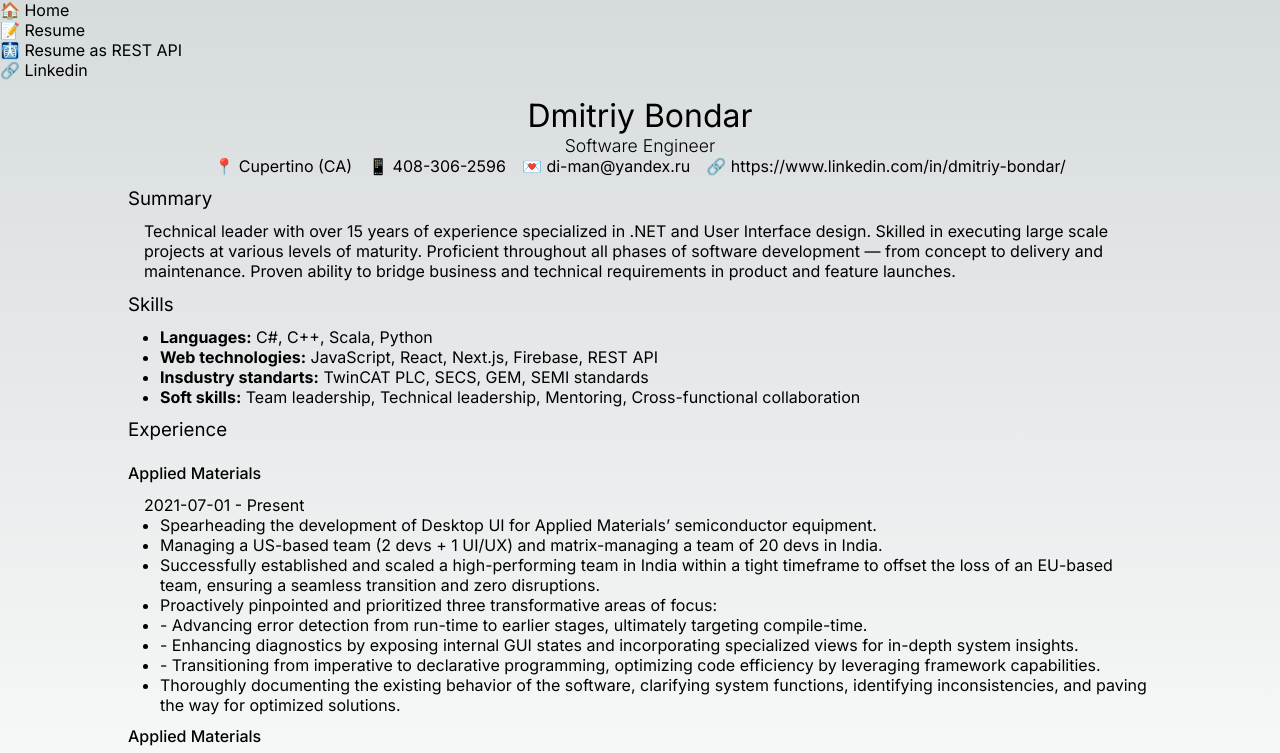
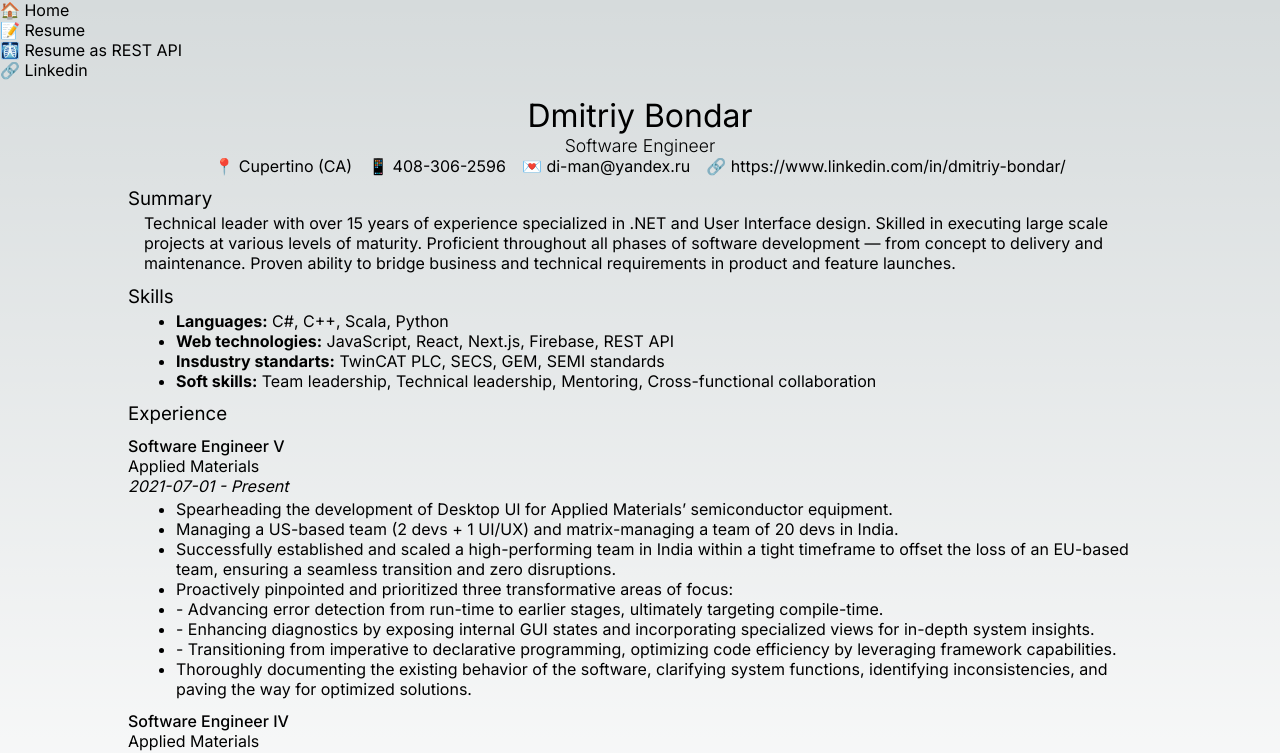
Before and after one commit to Chiocciola/resume-api, a Next.js app: page /resume in a window 1280 px wide. Shown: the top 753 px of the page. Built offline with nearby package versions, Linux system fonts and the light colour scheme.

Commit message:
Incremental update

```diff
--- a/app/api/resume/experience/route.ts
+++ b/app/api/resume/experience/route.ts
@@ -33,9 +33,8 @@
         ]
     };
 
-
     const data = {
-        section: "Experience",
+        title: "Experience",
         content: [softwareEngineerV, softwareEngineerIV]
     };
 
--- a/app/api/resume/skills/route.ts
+++ b/app/api/resume/skills/route.ts
@@ -1,7 +1,7 @@
 export async function GET() {
 
 	const data = {
-		section: "Skills",
+		title: "Skills",
 		content: [
 		{kind: "Languages", skills: ["C#", "C++", "Scala", "Python"]},
 		{kind: "Web technologies", skills: ["JavaScript", "React", "Next.js", "Firebase", "REST API"]},
--- a/app/api/resume/summary/route.ts
+++ b/app/api/resume/summary/route.ts
@@ -1,7 +1,7 @@
 export async function GET() {
 
 	const data = {
-		section: "Summary",
+		title: "Summary",
 		content: "Technical leader with over 15 years of experience specialized in .NET and User Interface design. Skilled in executing large scale projects at various levels of maturity. Proficient throughout all phases of software development — from concept to delivery and maintenance. Proven ability to bridge business and technical requirements in product and feature launches.",
 	};
 
--- a/app/page.module.css
+++ b/app/page.module.css
@@ -23,16 +23,17 @@
 .main h3 {
   font-weight: 400;
   margin-top: 0.7rem;
-  margin-bottom: 0.7rem;
+  margin-bottom: 0rem;
 }
 
 .main h4 {
   font-weight: 500;
   margin-top: 0.7rem;
-  margin-bottom: 0.7rem;
+  margin-bottom: 0rem;
 }
 
 .main p {
+  margin-top: 0.2rem;
   margin-left: 1rem;
 }
 
--- a/app/resume/page.jsx
+++ b/app/resume/page.jsx
@@ -9,11 +9,27 @@
     const resume = await fetch('/api/resume').then(r => r.json());
 
     const urls = resume.sections;
+    const loading =
+        urls.map(async url => {
+            const r = await fetch(url);
+            return await r.json();
+        });
 
-    const loading = urls.map(url => fetch(url).then(r => r.json()));
-    const sections = await Promise.all(loading);
+    const sections = [];
 
-    resume.sections = Object.fromEntries(sections.map(s => [s.section,  s.content]));
+    for  (const section of loading)
+    {
+        try
+        {
+            sections.push(await section);
+        }
+        catch (e)
+        {
+            console.error(e);
+        }
+    }
+
+    resume.sections = Object.fromEntries(sections.map(s => [s.title,  s.content]));
 
     return resume;
 }
@@ -23,7 +39,7 @@
     var [resume, setResume] = useState(null);
 
     useEffect(
-        () => {getResume().then(setResume).catch(console.log);});
+        () => {getResume().then(setResume);});
 
     if (!resume)
         return (<div>Loading...</div>);
@@ -53,11 +69,13 @@
             { resume.sections['Skills'] && (
                 <>
                     <h3>Skills</h3>
+                    <p>
                     <ul>
                     {resume.sections['Skills'].map(group => (
                         <li key={group.kind}><b>{group.kind}:</b> {group.skills.join(", ")}</li>
                     ))}
                     </ul>
+                    </p>
                 </>
             )}
 
@@ -66,12 +84,14 @@
                     <h3>Experience</h3>
                     {resume.sections['Experience'].map((exp, expIndex) => (
                         <div key={expIndex}>
-                            <h4>{exp.company}</h4>
-                            <p>{exp.position}</p>
-                            <p>{exp.startDate} - {exp.endDate ?? 'Present'}</p>
+                            <h4>{exp.title}</h4>
+                            <div>{exp.company}</div>
+                            <div><i>{exp.startDate} - {exp.endDate ?? 'Present'}</i></div>
+                            <p>
                             <ul>
                                 {exp.highlights.map((highlight, hightlightIndex) => (<li key={expIndex*100 + hightlightIndex}>{highlight}</li>))}
                             </ul>
+                            </p>
                         </div>
                     ))}
                 </>
```
